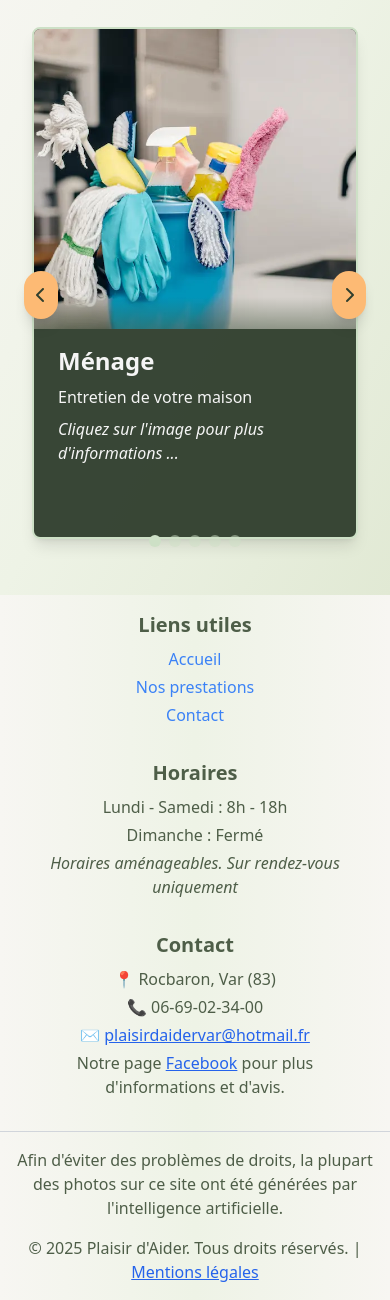
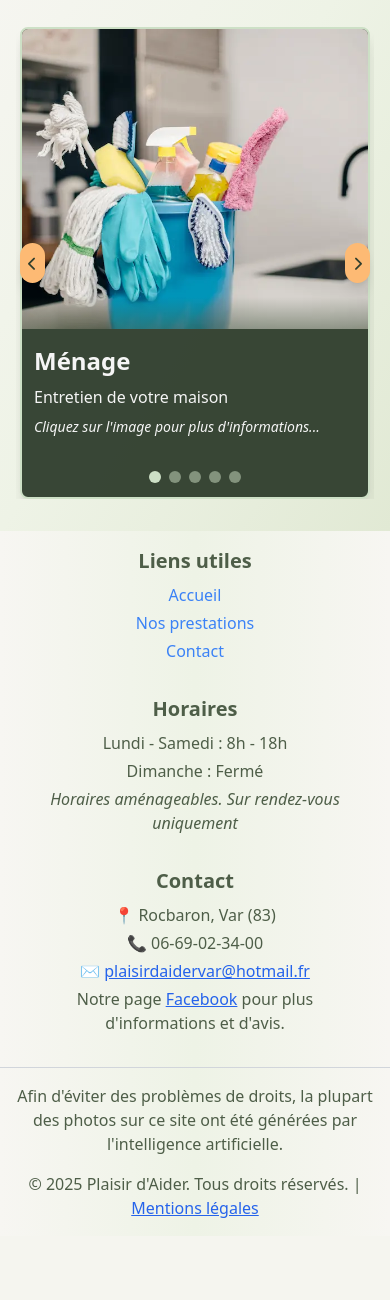
Before and after one commit to Hyerox/Plaisir-Daider, a PHP site: page /PlaisirDaider/ in a window 390 px wide. Shown: the part 2666-3966 px from the top of the page. After the commit the page ends 3884 px from the top, so only its background shows below. Run offline with PHP 8.4, Linux system fonts and the light colour scheme; some libraries are stand-ins or nearby versions.

Commit message:
Dernier push

```diff
--- a/controllers/logout.php
+++ b/controllers/logout.php
@@ -1,10 +1,9 @@
 <?php
 require_once dirname(__FILE__) . "/../config/config.php";
 
-// Destroy all session data
 $_SESSION = array();
 session_destroy();
 
-// Fix: Use absolute path from project root
+
 header('Location: ' . BASE_URL . '/views/login.php');
 exit;
--- a/index.php
+++ b/index.php
@@ -101,20 +101,20 @@ require_once BASE_PATH . "/partials/header.php";
                         ["jardinage", BASE_URL . "images/jardinage.webp", "Jardinage", "Entretien de votre jardin"],
                         ["bricolage", BASE_URL . "images/bricolage.webp", "Bricolage", "Travaux de petit bricolage"],
                         ["debarras", BASE_URL . "images/debarras.webp", "Débarras", "Débarrassage de surplus"],
-                        ["transport", BASE_URL . "images/transport.webp", "Transport", "Accompagnement et transport de personnes"]
+                        ["transport", BASE_URL . "images/transport.webp", "Transport", "Transport accompagné"]
                     ];
 
                     foreach ($services as [$slug, $img, $title, $desc]) {
                         echo "<div class='w-full flex-shrink-0'>
-                            <div class='bg-[#2f3e2d]/95 p-6 rounded-lg shadow-lg border-2 border-[#cde0c6] mx-4 overflow-hidden'>
-                                <div class='h-[300px] md:h-[700px] -mx-6 -mt-6 mb-4 relative'>
+                            <div class='bg-[#2f3e2d]/95 p-3 xs:p-4 sm:p-6 rounded-lg shadow-lg border-2 border-[#cde0c6] mx-1 xs:mx-2 sm:mx-4 overflow-hidden'>
+                                <div class='h-[300px] md:h-[700px] -mx-3 xs:-mx-4 sm:-mx-6 -mt-3 xs:-mt-4 sm:-mt-6 mb-4 relative'>
                                     <a href='./views/{$slug}.php' aria-label='Page {$title}'><img src='{$img}' class='w-full h-full object-cover' alt='{$title}'/></a>
                                     <div class='absolute bottom-0 left-0 right-0 h-8 bg-gradient-to-t from-[#4e5e48] to-transparent opacity-50'></div>
                                 </div>
                                 <div class='relative z-10'>
                                     <h3 class='text-2xl font-semibold mb-2 text-[#f5f5f5]'>{$title}</h3>
-                                    <p class='text-[#f5f5f5]'>{$desc}</p>
-                                    <p class='text-[#f5f5f5] mt-2 mb-12 md:mb-2 italic'>Cliquez sur l'image pour plus d'informations ...</p>
+                                    <p class='text-[#f5f5f5] line-clamp-2'>{$desc}</p>
+                                    <p class='text-[#f5f5f5] mt-2 mb-12 md:mb-2 italic text-sm'>Cliquez sur l'image pour plus d'informations...</p>
                                 </div>
                             </div>
                         </div>";
@@ -123,11 +123,11 @@ require_once BASE_PATH . "/partials/header.php";
                 </div>
 
                 <!-- Boutons navigation -->
-                <button class="absolute left-2 top-1/2 -translate-y-1/2 bg-[#dce7e5] p-3 rounded-full shadow-lg bg-orange-300 hover:bg-[#c7d8bc] transition-all" id="prevBtn" aria-label="Image précédente">
-                    <i class="fas fa-chevron-left text-[#2f3e2d]"></i>
+                <button class="absolute left-1 xs:left-4 sm:left-2 top-1/2 -translate-y-1/2 bg-[#dce7e5] p-2 xs:p-3 rounded-full shadow-lg bg-orange-300 hover:bg-[#c7d8bc] transition-all z-10" id="prevBtn" aria-label="Image précédente">
+                    <i class="fas fa-chevron-left text-[#2f3e2d] text-sm xs:text-base"></i>
                 </button>
-                <button class="absolute right-2 top-1/2 -translate-y-1/2 bg-[#dce7e5] p-3 rounded-full shadow-lg bg-orange-300 hover:bg-[#c7d8bc] transition-all" id="nextBtn" aria-label="Image suivante">
-                    <i class="fas fa-chevron-right text-[#2f3e2d]"></i>
+                <button class="absolute right-1 xs:right-4 sm:right-2 top-1/2 -translate-y-1/2 bg-[#dce7e5] p-2 xs:p-3 rounded-full shadow-lg bg-orange-300 hover:bg-[#c7d8bc] transition-all z-10" id="nextBtn" aria-label="Image suivante">
+                    <i class="fas fa-chevron-right text-[#2f3e2d] text-sm xs:text-base"></i>
                 </button>
 
                 <!-- Indicateurs -->
--- a/partials/footer.php
+++ b/partials/footer.php
@@ -26,7 +26,7 @@
             <ul class="space-y-1 text-base">
                 <li>📍 Rocbaron, Var (83)</li>
                 <li>📞 06-69-02-34-00</li>
-                <li>✉️ <a href="mailto:plaisirdaidervar@hotmail.fr" class="text-blue-600 hover:text-blue-800 underline">plaisirdaidervar@hotmail.fr</a></li>
+                <li>✉️ <a target="_blank" href="mailto:plaisirdaidervar@hotmail.fr" class="text-blue-600 hover:text-blue-800 underline">plaisirdaidervar@hotmail.fr</a></li>
                 <li>Notre page <a target="_blank" href="https://www.facebook.com/AuPlaisirDaider" class="text-blue-600 hover:text-blue-800 underline">Facebook</a> pour plus d'informations et d'avis.</li>
             </ul>
         </div>
--- a/partials/header.php
+++ b/partials/header.php
@@ -9,8 +9,19 @@ require_once dirname(__DIR__) . '/config/config.php';
     <meta name="viewport" content="width=device-width, initial-scale=1.0">
     <meta name="description" content="Plaisir d'Aider - Services à la personne à Rocbaron, Var : ménage, jardinage, bricolage, débarras et transport. 18 ans d'expérience, 50% de crédit d'impôt sur tous nos services.">
     <script src="https://cdn.tailwindcss.com"></script>
+    <script>
+        tailwind.config = {
+            theme: {
+                extend: {
+                    screens: {
+                        'xs': '430px',
+                    },
+                }
+            }
+        }
+    </script>
     <title><?php echo isset($pageTitle) ? $pageTitle : 'Plaisir d\'Aider'; ?></title>
-    <link rel="stylesheet" href="https://cdnjs.cloudflare.com/ajax/libs/font-awesome/4.4.0/css/all.min.css">
+    <link rel="stylesheet" href="https://cdnjs.cloudflare.com/ajax/libs/font-awesome/6.5.1/css/all.min.css">
     <link rel="stylesheet" href="https://unpkg.com/leaflet@1.9.4/dist/leaflet.css" />
     <script src="https://unpkg.com/leaflet@1.9.4/dist/leaflet.js"></script>
     <script src="<?= BASE_URL ?>src/main.js"></script>
@@ -64,15 +75,15 @@ require_once dirname(__DIR__) . '/config/config.php';
                 <!-- Desktop Menu (existant) -->
                 <div class="p-8">
                     <div class="hidden md:flex items-center space-x-10">
-                        <a href="<?= BASE_URL ?>index.php" class="text-lg text-[#4e5e48] hover:text-[#2f3e2d] transition duration-300 px-4 py-3 hover:bg-[#cde0c6]/30 hover:rounded-xl">Accueil</a>
+                        <a href="<?= BASE_URL ?>index.php" class="text-lg text-[#4e5e48] hover:text-[#2f3e2d] hover:shadow-xl hover:rounded-xl transition duration-300 px-4 py-3">Accueil</a>
 
                         <!-- Prestations avec dropdown -->
                         <div class="relative group">
-                            <a href="<?= BASE_URL ?>#prestations" class="text-lg text-[#4e5e48] hover:text-[#2f3e2d] transition duration-300 px-4 py-3 hover:bg-[#cde0c6]/30 hover:rounded-xl">Nos Prestations</a>
+                            <a href="<?= BASE_URL ?>#prestations" class="text-lg text-[#4e5e48] hover:text-[#2f3e2d] hover:shadow-xl hover:rounded-xl transition duration-300 px-4 py-3">Nos Prestations</a>
                             <div class="absolute left-0 hidden group-hover:block mt-0 w-48 bg-gradient-to-b from-[#f7f6f2] to-[#eef3e6] rounded-lg shadow-xl">
                                 <!-- Ajout d'un div invisible pour combler l'espace -->
                                 <div class=""></div>
-                                <a href="<?= BASE_URL ?>views/menage.php" class="block px-4 py-3 text-[#4e5e48] hover:text-[#2f3e2d] hover:bg-[#cde0c6]/30 hover:rounded-xl hover:shadow-xl">Ménage</a>
+                                <a href="<?= BASE_URL ?>views/menage.php" class="block px-4 py-3 text-[#4e5e48] hover:text-[#2f3e2d] hover:rounded-xl hover:shadow-xl">Ménage</a>
                                 <a href="<?= BASE_URL ?>views/jardinage.php" class="block px-4 py-3 text-[#4e5e48] hover:text-[#2f3e2d] hover:rounded-xl hover:shadow-xl">Jardinage</a>
                                 <a href="<?= BASE_URL ?>views/bricolage.php" class="block px-4 py-3 text-[#4e5e48] hover:text-[#2f3e2d] hover:rounded-xl hover:shadow-xl">Bricolage</a>
                                 <a href="<?= BASE_URL ?>views/debarras.php" class="block px-4 py-3 text-[#4e5e48] hover:text-[#2f3e2d] hover:rounded-xl hover:shadow-xl">Débarras</a>
@@ -91,7 +102,7 @@ require_once dirname(__DIR__) . '/config/config.php';
                         <?php endif; ?>
 
                         <?php if(isset($_SESSION['user_id'])): ?>
-                        <a href="<?= BASE_URL ?>controllers/logout.php" class="text-[#2f3e2d] bg-red-100 px-4 rounded-lg hover:bg-red-200 transition duration-300 py-2 border-2 border-red-200">Déconnexion</a>
+                        <a href="<?= BASE_URL ?>controllers/logout.php" class="text-[#2f3e2d] bg-red-100 px-4 rounded-lg hover:bg-red-200 hover:shadow-xl transition duration-300 py-2 border-2 border-red-200">Déconnexion</a>
                         <?php endif; ?>
                     </div>
                 </div>
--- a/views/contact.php
+++ b/views/contact.php
@@ -18,11 +18,13 @@
                     <div>
                         <label for="nom" class="block text-[#2f3e2d] font-medium mb-2">Nom</label>
                         <input type="text" id="nom" name="nom" required placeholder="Dupont"
+                            pattern="[A-Za-zÀ-ÿ\s\-']+" title="Seules les lettres, espaces, tirets et apostrophes sont autorisés"
                             class="w-full px-4 py-2 border border-[#cde0c6] rounded-lg focus:outline-none focus:ring-2 focus:ring-[#a0b292]">
                     </div>
                     <div>
                         <label for="prenom" class="block text-[#2f3e2d] font-medium mb-2">Prénom</label>
                         <input type="text" id="prenom" name="prenom" required placeholder="Gérard"
+                            pattern="[A-Za-zÀ-ÿ\s\-']+" title="Seules les lettres, espaces, tirets et apostrophes sont autorisés"
                             class="w-full px-4 py-2 border border-[#cde0c6] rounded-lg focus:outline-none focus:ring-2 focus:ring-[#a0b292]">
                     </div>
                 </div>
```
Also changed, not shown: models/Model.php (deleted, +0 -12 lines), README.md (added).
